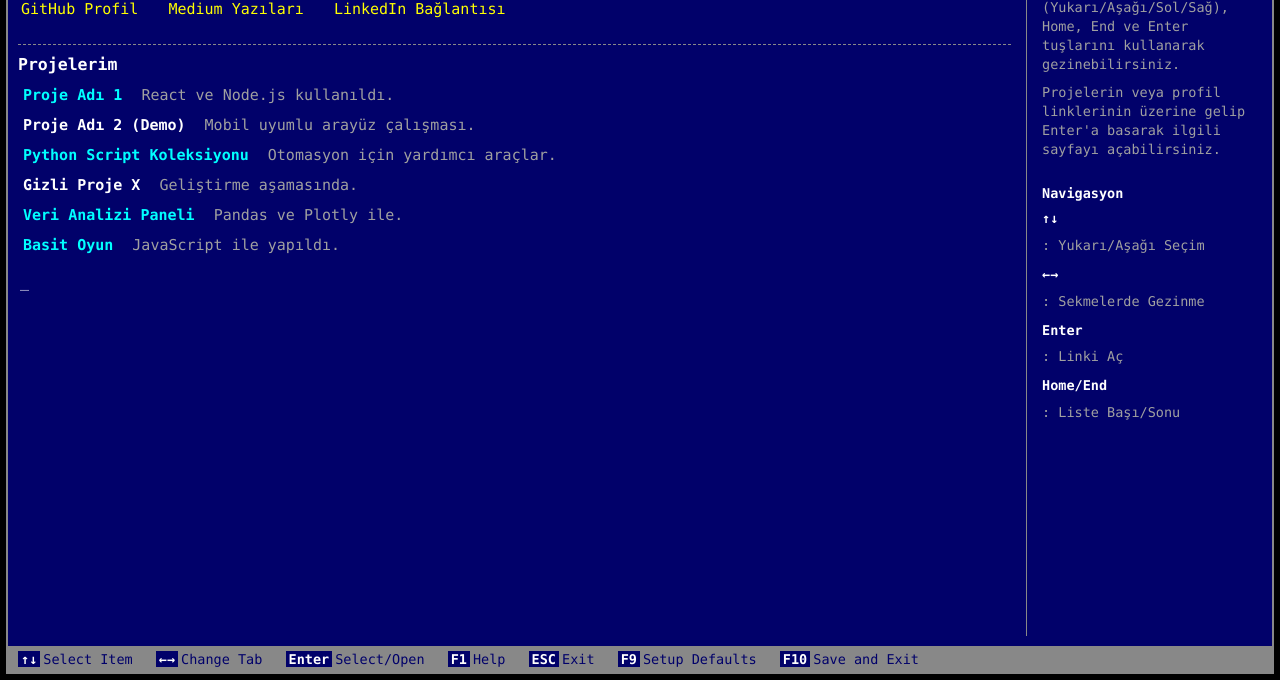
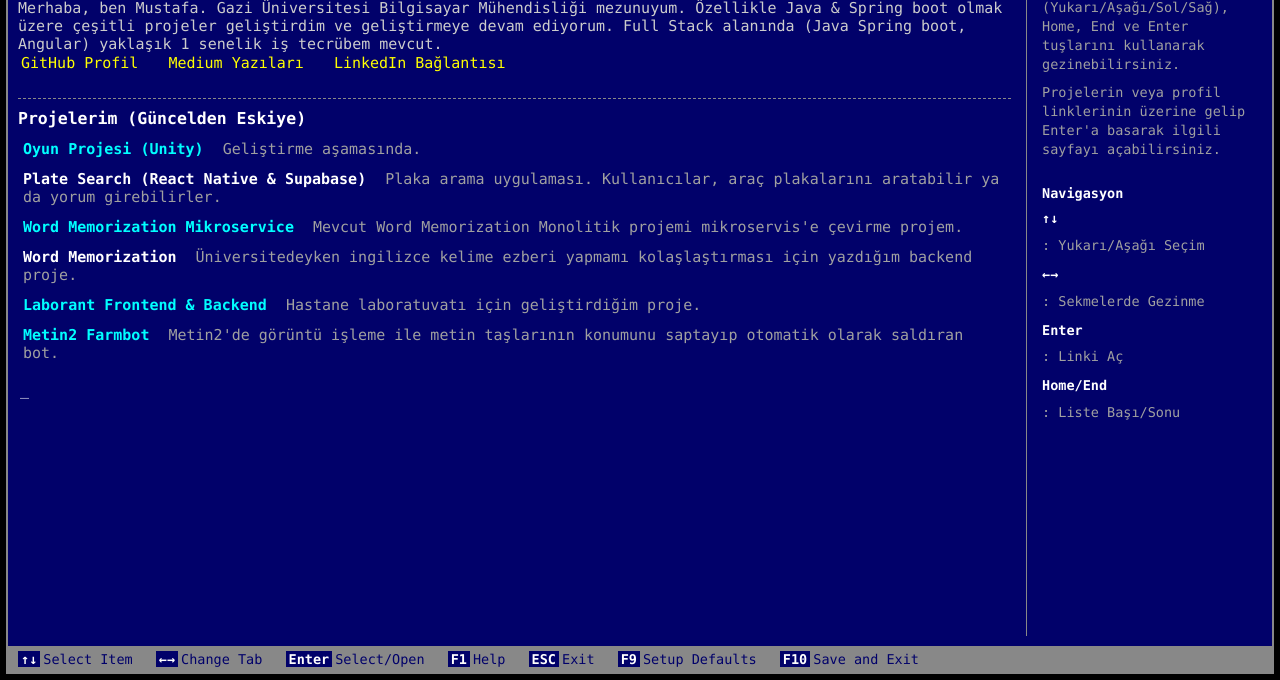
Before and after one commit to mustafasansar44/website, a plain HTML site: page index.html in a window 1280 px wide. Shown: the part 120-800 px from the top of the page. Drawn offline with Linux system fonts and the light colour scheme.

Commit message:
Bazı linkler düzenlendi.

```diff
--- a/index.html
+++ b/index.html
@@ -3,7 +3,7 @@
 <head>
     <meta charset="UTF-8">
     <meta name="viewport" content="width=device-width, initial-scale=1.0">
-    <title>Adınız Soyadınız - PhoenixBIOS Style (Full Klavye Kontrol)</title>
+    <title>Mustafa SANSAR</title>
     <style>
         /* Genel Sayfa Ayarları */
         body {
@@ -171,7 +171,7 @@
              background-color: #2a2a8a; /* Hover için hafif farklı mavi */
              color: #FFFFFF;
         }
-         #project-list li:hover span.description {
+        span.description {
               color: #CCCCCC; /* Hover: Açıklama açık gri */
          }
          #project-list li:hover a.project-link {
@@ -271,39 +271,48 @@
 
         <div class="bios-body">
             <main class="main-content">
-                <h1>Adınız Soyadınız</h1>
+                <h1>Mustafa SANSAR</h1>
+                <span class="description">
+                    Merhaba, ben Mustafa. Gazi Üniversitesi Bilgisayar Mühendisliği mezunuyum.
+                    Özellikle Java & Spring boot olmak üzere çeşitli projeler geliştirdim ve geliştirmeye
+                    devam ediyorum. Full Stack alanında (Java Spring boot, Angular) yaklaşık 1 senelik iş
+                    tecrübem mevcut.
+
+                </span>
 
                 <div class="profile-links" id="profile-links-list">
-                    <a href="https://github.com/KULLANICIADINIZ" target="_blank">GitHub Profil</a>
-                    <a href="https://medium.com/@KULLANICIADINIZ" target="_blank">Medium Yazıları</a>
-                    <a href="https://linkedin.com/in/KULLANICIADINIZ" target="_blank">LinkedIn Bağlantısı</a>
+                    <a href="https://github.com/mustafasansar44" target="_blank">GitHub Profil</a>
+                    <a href="https://medium.com/@mustafasansar44" target="_blank">Medium Yazıları</a>
+                    <a href="https://linkedin.com/in/mustafasansar" target="_blank">LinkedIn Bağlantısı</a>
                 </div>
 
-                <h2>Projelerim</h2>
+                <h2>Projelerim (Güncelden Eskiye)</h2>
                 <ul id="project-list">
+                        <!-- TODO: Her bir <li> için projeye başlama tarihleri eklenmeli -->
+
                     <li>
-                        <a href="PROJE_LINKI_1" target="_blank" class="project-link">Proje Adı 1</a>
-                        <span class="description">React ve Node.js kullanıldı.</span>
+                        <a href="PROJE_LINKI_1" target="_blank" class="project-link">Oyun Projesi (Unity)</a>
+                        <span class="description">Geliştirme aşamasında.</span>
                     </li>
                     <li>
-                        <span class="project-name">Proje Adı 2 (Demo)</span>
-                        <span class="description">Mobil uyumlu arayüz çalışması.</span>
+                        <span class="project-name">Plate Search (React Native & Supabase)</span>
+                        <span class="description">Plaka arama uygulaması. Kullanıcılar, araç plakalarını aratabilir ya da yorum girebilirler.</span>
                     </li>
                      <li>
-                        <a href="PROJE_LINKI_3" target="_blank" class="project-link">Python Script Koleksiyonu</a>
-                        <span class="description">Otomasyon için yardımcı araçlar.</span>
+                        <a href="PROJE_LINKI_3" target="_blank" class="project-link">Word Memorization Mikroservice</a>
+                        <span class="description">Mevcut Word Memorization Monolitik projemi mikroservis'e çevirme projem.</span>
                     </li>
                      <li>
-                        <span class="project-name">Gizli Proje X</span>
-                        <span class="description">Geliştirme aşamasında.</span>
+                        <span class="project-name">Word Memorization</span>
+                        <span class="description">Üniversitedeyken ingilizce kelime ezberi yapmamı kolaşlaştırması için yazdığım backend proje.</span>
                     </li>
                      <li>
-                        <a href="PROJE_LINKI_4" target="_blank" class="project-link">Veri Analizi Paneli</a>
-                        <span class="description">Pandas ve Plotly ile.</span>
+                        <a href="PROJE_LINKI_4" target="_blank" class="project-link">Laborant Frontend & Backend</a>
+                        <span class="description">Hastane laboratuvatı için geliştirdiğim proje.</span>
                     </li>
                      <li>
-                        <a href="PROJE_LINKI_5" target="_blank" class="project-link">Basit Oyun</a>
-                        <span class="description">JavaScript ile yapıldı.</span>
+                        <a href="PROJE_LINKI_5" target="_blank" class="project-link">Metin2 Farmbot</a>
+                        <span class="description">Metin2'de görüntü işleme ile metin taşlarının konumunu saptayıp otomatik olarak saldıran bot.</span>
                     </li>
                      </ul>
                  <span class="cursor">_</span> </main>
```
